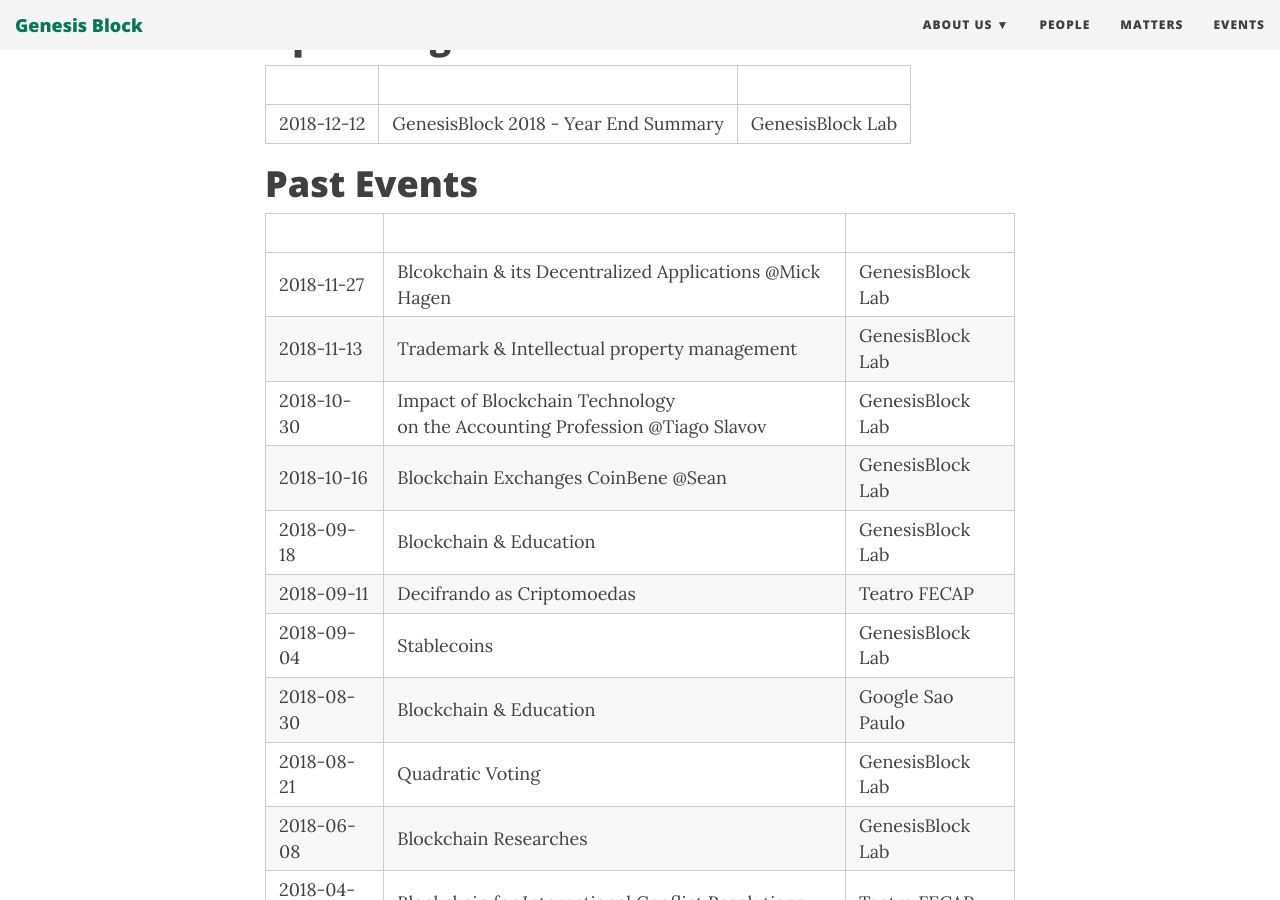
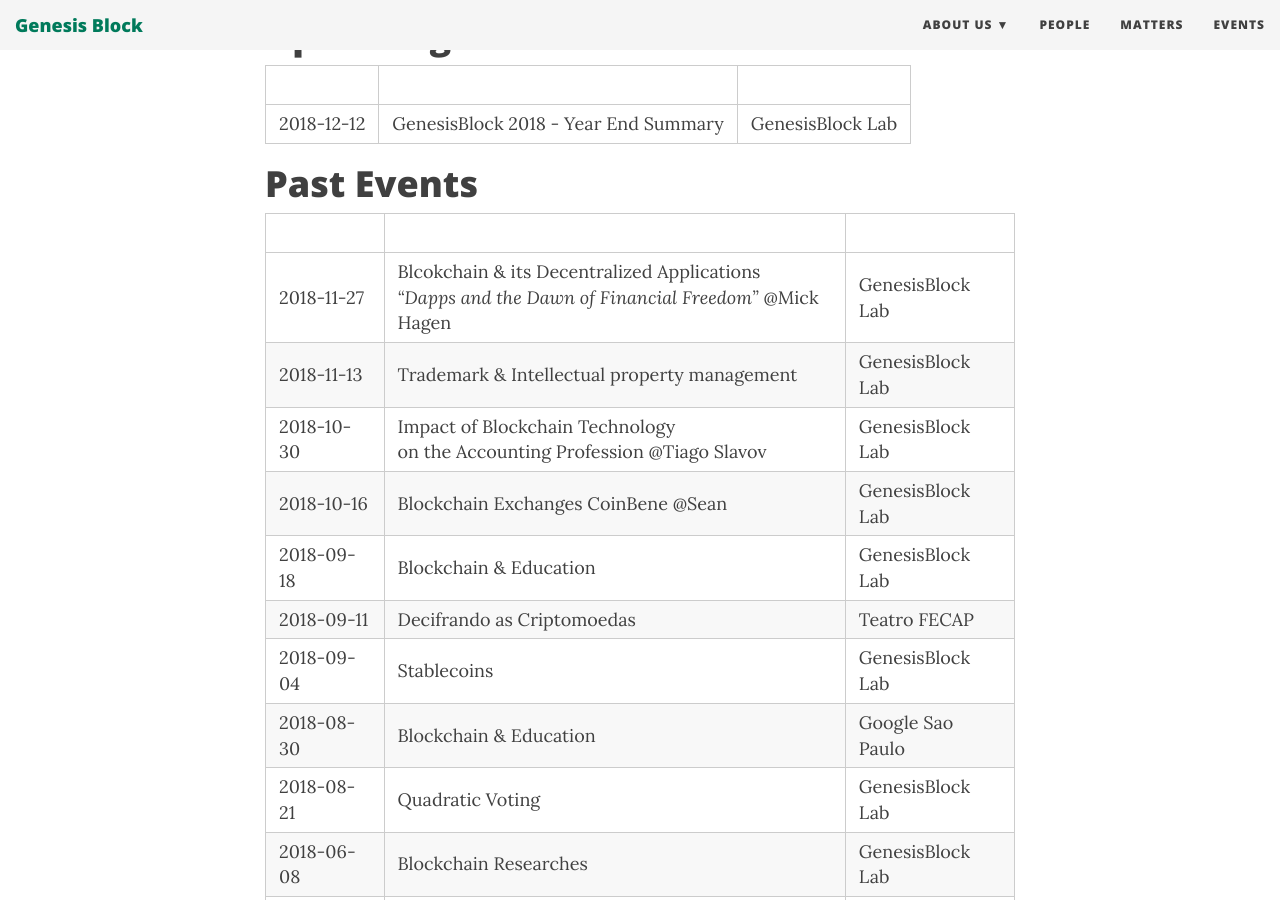
Before and after one commit to fecap/GenesisBlock, a Jekyll site: the page built from _pages/events.md, in a window 1280 px wide and 900 px high, scrolled down 306 px. Built offline with Jekyll 4.4.1, drawn with Linux system fonts in a browser that asks for light colours; nearby versions of some CDN libraries.

Commit message:
Update events.md

```diff
--- a/_pages/events.md
+++ b/_pages/events.md
@@ -15,7 +15,7 @@
 
 ⠀|
 ----- | ----- | ----- |
-2018-11-27 | Blcokchain & its Decentralized Applications @Mick Hagen | GenesisBlock Lab
+2018-11-27 | Blcokchain & its Decentralized Applications <br> <i>“Dapps and the Dawn of Financial Freedom”</i> @Mick Hagen | GenesisBlock Lab
 2018-11-13 | Trademark & Intellectual property management | GenesisBlock Lab
 2018-10-30 | Impact of Blockchain Technology <br> on the Accounting Profession @Tiago Slavov | GenesisBlock Lab
 2018-10-16 | Blockchain Exchanges CoinBene @Sean | GenesisBlock Lab
```
